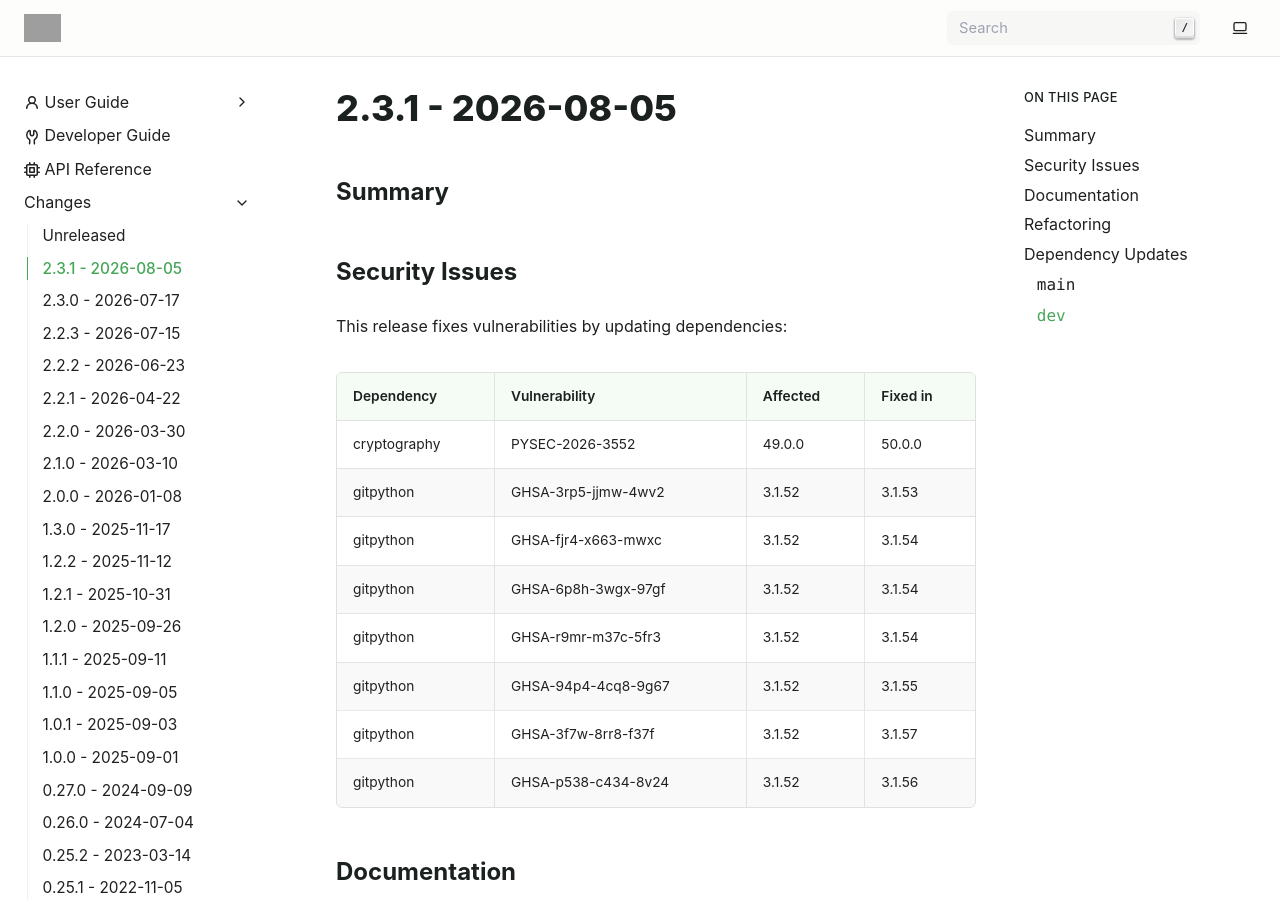
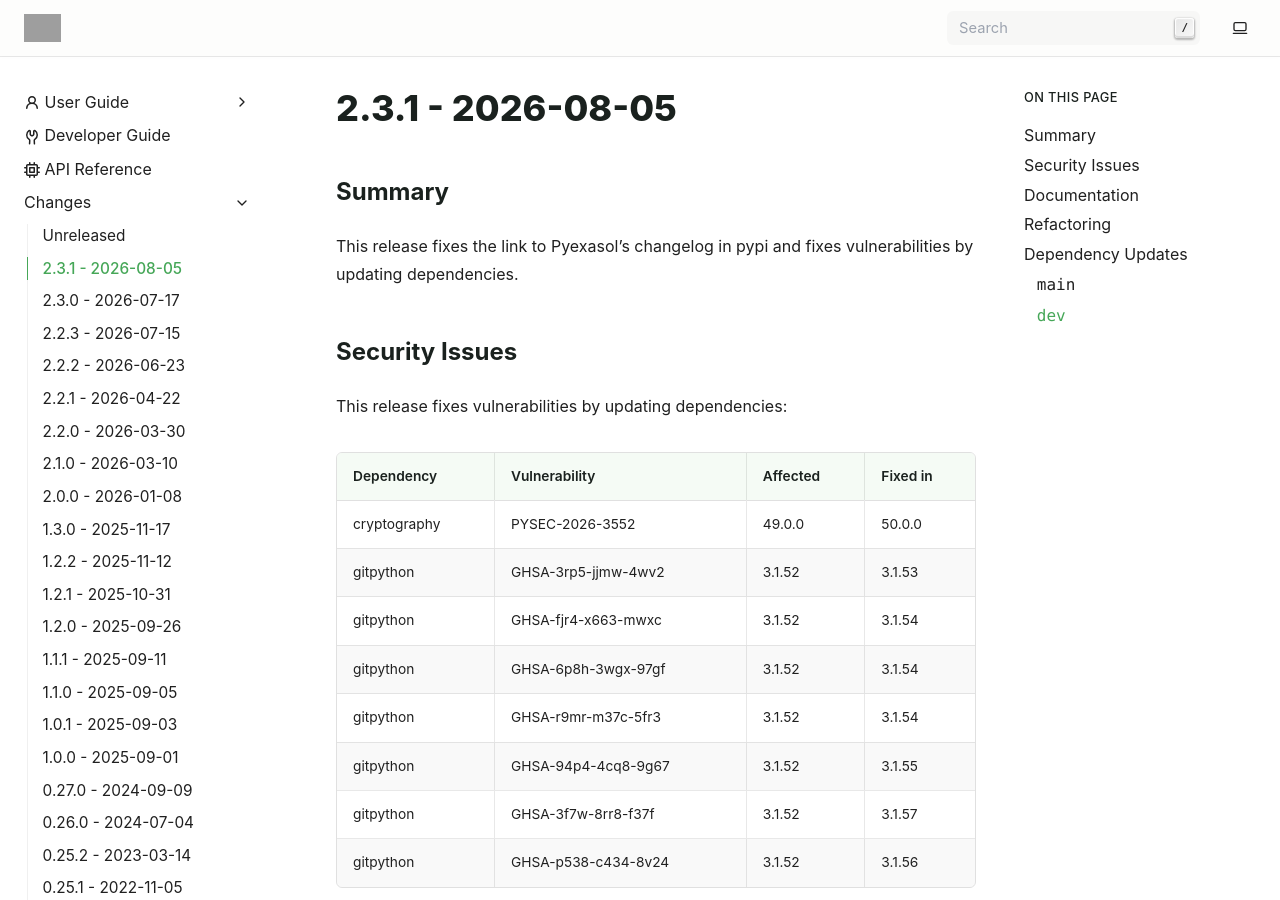
Before and after one commit to exasol/pyexasol, a Sphinx documentation site: the page built from doc/changes/changes_2.3.1.md, in a window 1280 px wide and 900 px high. Built offline with Sphinx 7.4.7, drawn with Linux system fonts in a browser that asks for light colours; grey boxes are pictures that could not be loaded.

Commit message:
Updated changelog

```diff
--- a/doc/changes/changes_2.3.1.md
+++ b/doc/changes/changes_2.3.1.md
@@ -1,6 +1,9 @@
 # 2.3.1 - 2026-08-05
 
 ## Summary
+
+This release fixes the link to Pyexasol's changelog in pypi and fixes
+vulnerabilities by updating dependencies.
 
 ## Security Issues
 
```
